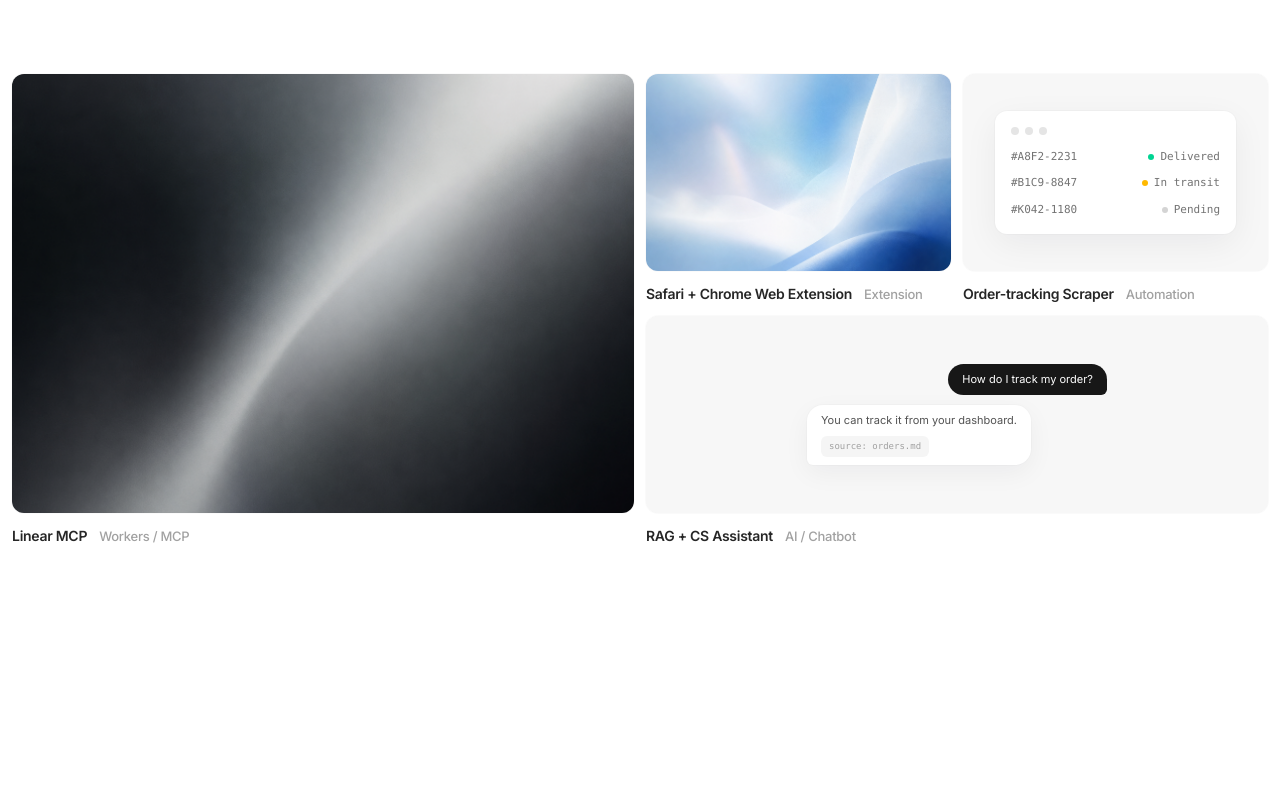
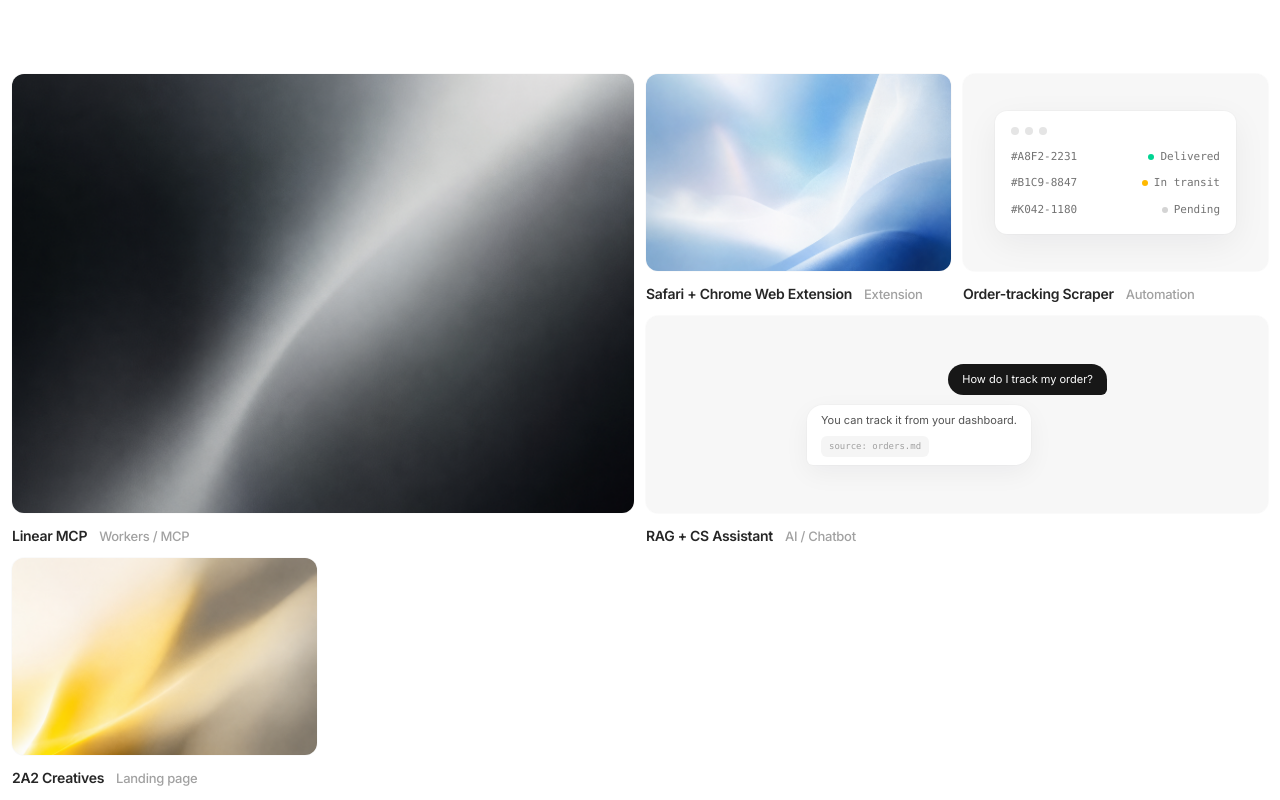
Before and after one commit to Kenth06/portfolio, a React (Vite) app: page / in a window 1280 px wide. Shown: the part 366-1166 px from the top of the page. Before the commit the page ends 924 px from the top, so only its background shows below. Built offline with nearby package versions, Linux system fonts and the light colour scheme.

Commit message:
feat(projects): add 2A2 Creatives landing with card image

```diff
--- a/src/content.ts
+++ b/src/content.ts
@@ -106,6 +106,21 @@ export const projects: Project[] = [
     ],
     tech: ["Cloudflare Workers", "RAG", "LangChain", "OpenAI", "Vectorize"],
     cardImage: "/placeholder.jpg",
+  },
+  {
+    slug: "2a2-creatives",
+    title: "2A2 Creatives",
+    date: "2026",
+    shortDate: "2026",
+    category: "Landing page",
+    summary:
+      "Marketing landing page for 2A2 Creatives, an audiovisual production studio based in Panama.",
+    details: [
+      "Built the marketing landing page for 2A2 Creatives, a Panama-based creative production studio.",
+      "Focused on a fast, content-forward experience that showcases their work and services.",
+    ],
+    tech: ["Astro", "TypeScript", "Tailwind CSS"],
+    cardImage: "/2a2-creatives-card.png",
   },
 ];
 
```
Also changed, not shown: public/2a2-creatives-card.png (added).
